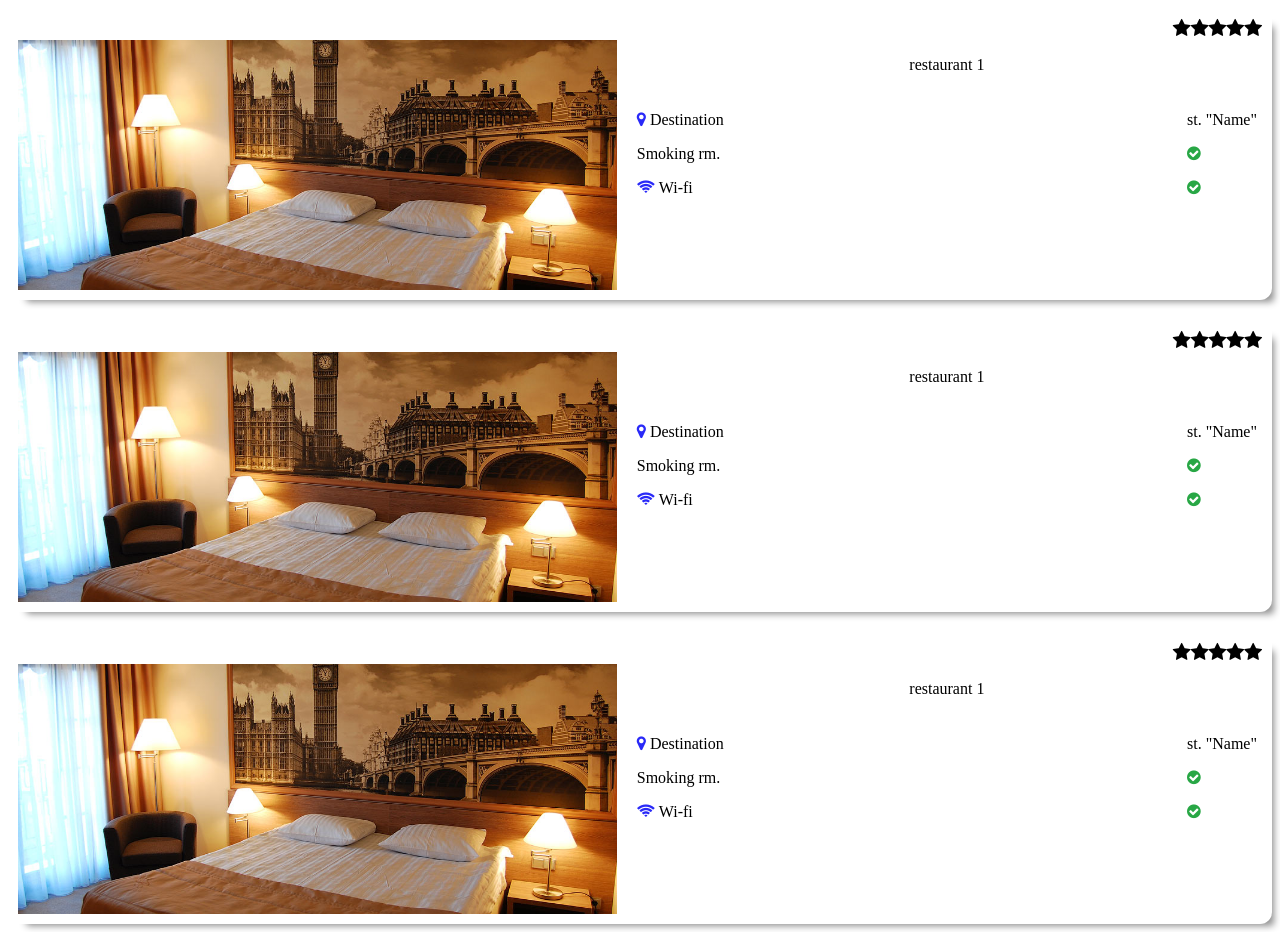
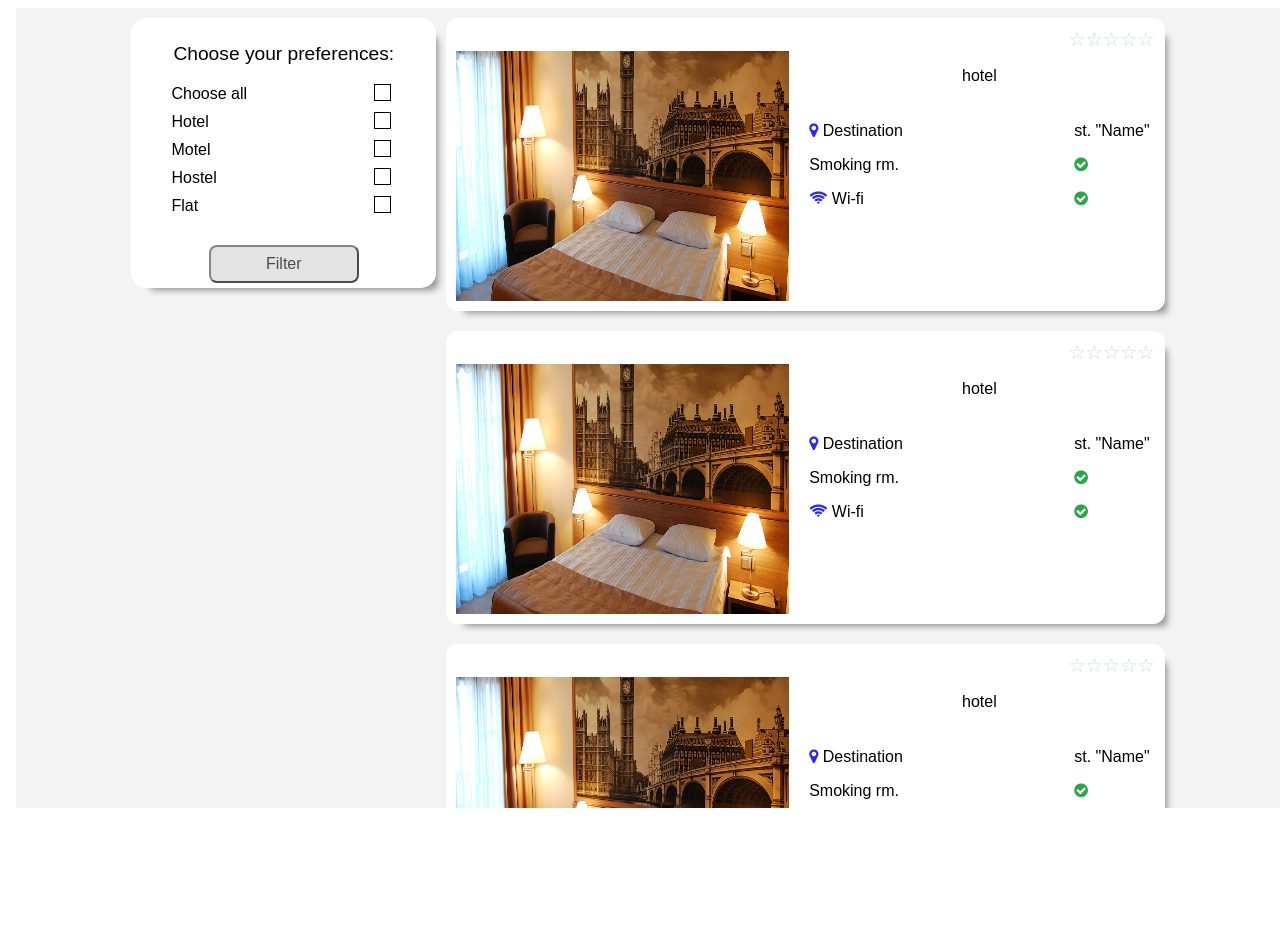
Before and after one commit to JulianaSen/LVreact, a React app in the folder lviv_vacation/: page / in a window 1280 px wide. After the commit the page ends 816 px from the top, so only its background shows below. Built offline with nearby package versions, Linux system fonts and the light colour scheme.

Commit message:
html move to react

```diff
--- a/lviv_vacation/package.json
+++ b/lviv_vacation/package.json
@@ -6,6 +6,7 @@
     "font-awesome": "^4.7.0",
     "react": "^16.8.6",
     "react-dom": "^16.8.6",
+    "react-responsive-navbar": "^1.0.11",
     "react-scripts": "3.0.1"
   },
   "scripts": {
--- a/lviv_vacation/src/components/App/App.js
+++ b/lviv_vacation/src/components/App/App.js
@@ -1,14 +1,12 @@
 import React, {Component} from 'react';
-import FilterMenu from '../FilterMenu/filterMenu';
 import  '../../css/style.css';
-import ItemOfCatalog from '../itemOfCatalog/itemOfCatalog'
-import Catalog from '../itemOfCatalog/Catalog'
+import CatalogWithFilter from '../CatalogWithFilter/CatalogWithFilter'
 
 
 export default class App extends Component{
     render() {
         return (
-            <Catalog />
+            <CatalogWithFilter />
         )
       }
 }
--- a/lviv_vacation/src/components/itemOfCatalog/description.js
+++ b/lviv_vacation/src/components/Catalog/description.js
@@ -2,10 +2,11 @@ import React from 'react';
 
 export default class Description extends React.Component {
     render() {
+
         return (
             <div className="description ">
                 <div className="name-hotel">
-                  <p>restaurant 1</p>
+                  <p>hotel</p>
                 </div>
                 <div className="servises">
                   <div>
--- a/lviv_vacation/src/components/itemOfCatalog/itemOfCatalog.js
+++ b/lviv_vacation/src/components/Catalog/itemOfCatalog.js
@@ -1,12 +1,12 @@
 import React from 'react';
-import Rating from './rating';
+import RatingStar from './rating';
 import Description from './description';
 
 export default class ItemOfCatalog extends React.Component {
   render() {
     return (
         <div className="hotel-container">
-           <Rating />
+           <RatingStar />
             <div className="hotel">
               <div className="container-img container-img-hotels">
                 <div className="additional-information">
@@ -14,8 +14,8 @@ export default class ItemOfCatalog extends React.Component {
                 </div>
               </div>
               <Description />
-            </div>
           </div>
+        </div>
     )
   }
 }
--- /dev/null
+++ b/lviv_vacation/src/components/Catalog/rating.js
@@ -0,0 +1,95 @@
+import React, {Component} from 'react';
+
+function Star({
+    value,
+    color,
+    handleHover,
+    handleHoverLeave,
+    handleClick,
+    isFilled
+  }) {
+    return (
+      <span
+        className="Star"
+        style={{ color }}
+        onMouseEnter={() => handleHover(value)}
+        onMouseLeave={() => handleHoverLeave(value)}
+        onClick={() => handleClick(value)}
+      >
+        {isFilled ? "★" : "☆"}
+      </span>
+    );
+  }
+
+class Rating extends Component {
+    static defaultProps = { max: 5 };
+    constructor(props) {
+      super(props);
+      this.state = {
+        dynamicValue: props.stars,
+        value: 0
+      };
+      this._colors = {
+        1: "#f44336",
+        2: "#FF5722",
+        3: "#FF9800",
+        4: "#FFC107",
+        5: "#FFEB3B"
+      };
+
+      this.handleClick = this.handleClick.bind(this);
+      this.handleMouseEnter = this.handleMouseEnter.bind(this);
+      this.handleMouseLeave = this.handleMouseLeave.bind(this);
+    }
+    handleClick(newValue) {
+      this.setState({
+        value: newValue,
+        dynamicValue: newValue
+      });
+    }
+    handleMouseEnter(newValue) {
+      this.setState({ dynamicValue: newValue });
+    }
+
+    handleMouseLeave(newValue) {
+      this.setState({ dynamicValue: this.state.value });
+    }
+
+    render() {
+      console.log(this.props.max)
+      const { dynamicValue, value } = this.state;
+      const starSpans = [];
+      const max = this.props.max;
+      let count = 0;
+      for (let v = 1; v <= max; v++) {
+        if (v <= dynamicValue) {
+          count++;
+        }
+      }
+      for (let v = 1; v <= max; v++) {
+        starSpans.push(
+          <Star
+            key={v}
+            color={this._colors[count]}
+            isFilled={v <= dynamicValue}
+            value={v}
+            handleHover={this.handleMouseEnter}
+            handleHoverLeave={this.handleMouseLeave}
+            handleClick={this.handleClick}
+          />
+        );
+      }
+
+      return <div>{starSpans}</div>;
+    }
+  }
+
+export default class RatingStar extends React.Component {
+    render() {
+        return (
+            <div className="rating">
+                 <Rating stars={0} />
+            </div>
+        )
+    }
+}
--- /dev/null
+++ b/lviv_vacation/src/components/CatalogWithFilter/CatalogWithFilter.js
@@ -0,0 +1,30 @@
+import React from 'react';
+import FilterMenu from '../FilterMenu/filterMenu';
+import Catalog from '../Catalog/Catalog'
+
+export default class CatalogWithFilter extends React.Component{
+  render() {
+    return (
+      <body class="mainContent">
+        <div class="nav-container">
+          <label class="burger-cont">
+            <span></span>
+            <input type="checkbox" class="hamburger" />
+            <div class="nav-icon">
+              <div></div>
+            </div>
+          </label>
+          <FilterMenu smallscreen="small-screen"/>
+        </div>
+
+        <main className="main-container">
+          <div className="wave-block">
+            <FilterMenu />
+            <Catalog />
+          </div>
+        </main>
+      </body>
+
+    )
+  }
+}
--- a/lviv_vacation/src/components/FilterMenu/filterMenu.js
+++ b/lviv_vacation/src/components/FilterMenu/filterMenu.js
@@ -4,8 +4,14 @@ import ButtonFilter from './buttonFilter';
 
 export default class FilterMenu extends React.Component {
   render() {
+    let smallScreenClass = `preferences`;
+
+    if(this.props.smallscreen) {
+      smallScreenClass = `preferences ${this.props.smallscreen}`;
+    }
+
     return (
-      <div className="preferences">
+      <div className={smallScreenClass} >
         <div className="form-preferences">
           <form className="form" action="">
             <div className="form-container">
--- a/lviv_vacation/src/components/FilterMenu/itemForCheck.js
+++ b/lviv_vacation/src/components/FilterMenu/itemForCheck.js
@@ -1,6 +1,12 @@
 import React from 'react';
 
 export default class ItemForCheck extends React.Component {
+  constructor(props) {
+    super(props);
+
+  }
+
+
   render() {
     return (
       <div>
--- a/lviv_vacation/src/components/itemOfCatalog/rating.js
+++ /dev/null
@@ -1,15 +0,0 @@
-import React from 'react';
-
-export default class Rating extends React.Component {
-    render() {
-        return (
-            <div className="rating">
-                <label><input type="checkbox" className="rating-star" /><i className="fa fa-star" /></label>
-                <label><input type="checkbox" className="rating-star" /><i className="fa fa-star" /></label>
-                <label><input type="checkbox" className="rating-star" /><i className="fa fa-star" /></label>
-                <label><input type="checkbox" className="rating-star" /><i className="fa fa-star" /></label>
-                <label><input type="checkbox" className="rating-star" /><i className="fa fa-star" /></label>
-            </div>
-        )
-    }
-}
--- a/lviv_vacation/src/less/style.less
+++ b/lviv_vacation/src/less/style.less
@@ -886,10 +886,19 @@ i.fa-star:hover  {
 .fa-check-circle {
    color: #28a745;
 }
-
+.fa-times-circle {
+    color: red;
+}
 .nav-container {
     display: none;
 }
+
+.Star {
+
+    color: #cfd8dc;
+    cursor: pointer;
+    transition: all 0.3s;
+  }
 
 .container-img {
     align-self: center;
@@ -1056,6 +1065,7 @@ i.fa-star:hover  {
         width: 100%;
         top: 0;
         background-color: black;
+        z-index: 3;
     }
 
     .small-screen {
@@ -1069,7 +1079,7 @@ i.fa-star:hover  {
     }
 
     .main-container {
-        margin-top: 320px;
+        margin-top: 350px;
     }
     // .form-preferences {
     //     width: 50%;
```
Also changed, not shown: lviv_vacation/src/components/Catalog/Catalog.js (renamed from lviv_vacation/src/components/itemOfCatalog/Catalog.js), lviv_vacation/src/css/style.css, 1 other file.
